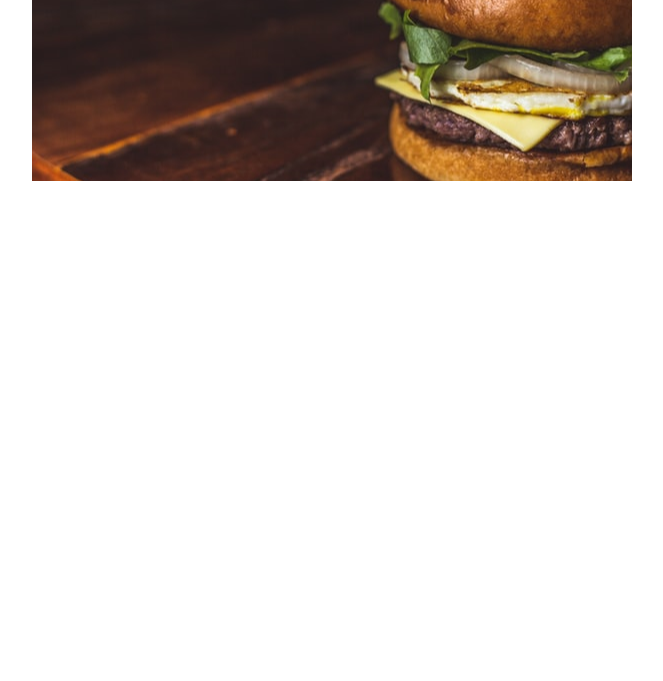
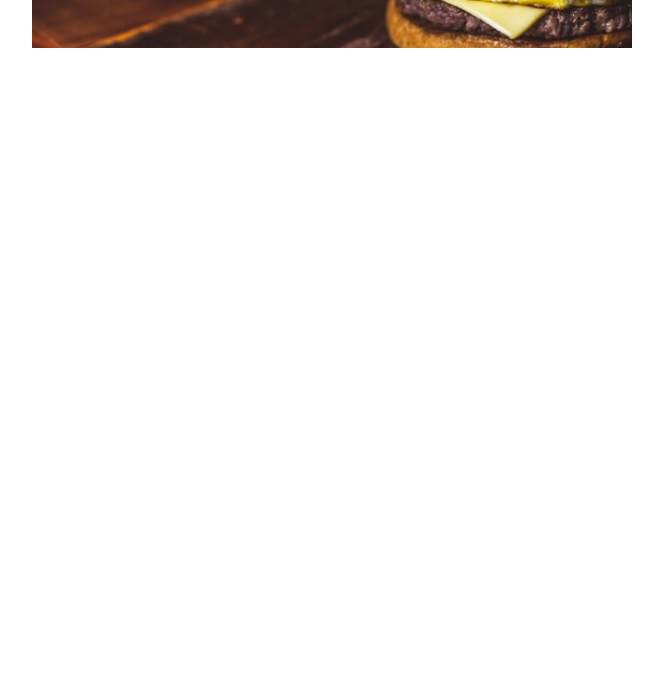
Before and after one commit to Makkatlahi/restaurant-ordering-app, a plain HTML site: page index.html in a window 1280 px wide. Shown: the part 119-800 px from the top of the page, without its empty margins (308-971 px from the left). Drawn offline with Linux system fonts and the light colour scheme.

Commit message:
Update header styles for improved layout and background positioning

```diff
--- a/index.css
+++ b/index.css
@@ -13,9 +13,13 @@ body {
 
 .header {
   width: 37.5rem;
-  height: 300px;
+  height: 167px;
   background-image: url("./assets/images/restaurant-ordering-hero-img.jpg");
-  background-position: center center;
+  background-position: center -155px;
+  background-size: cover;
+  background-repeat: no-repeat;
+  padding: 2.5rem;
+  color: white;
 }
 
 .header__title {
```
